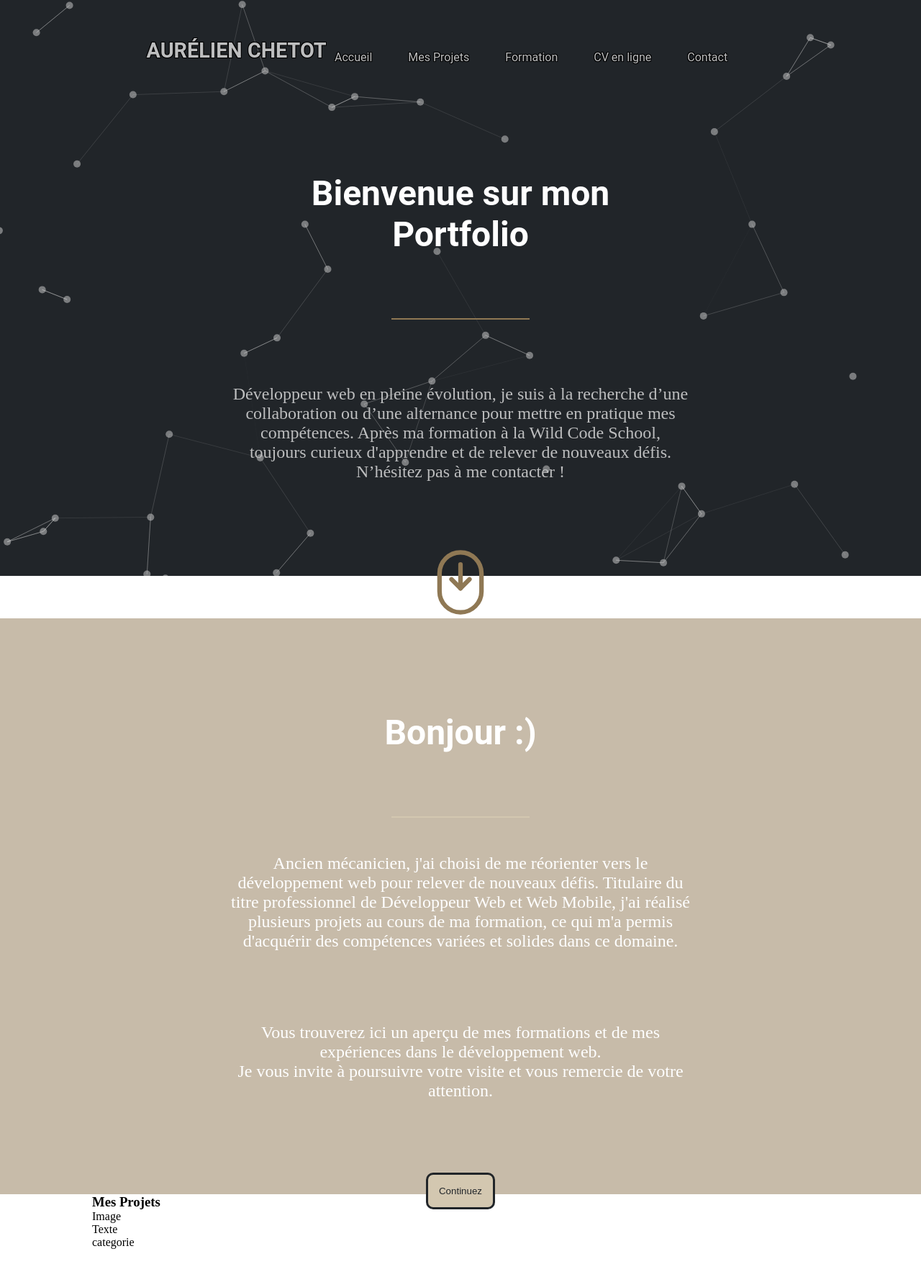
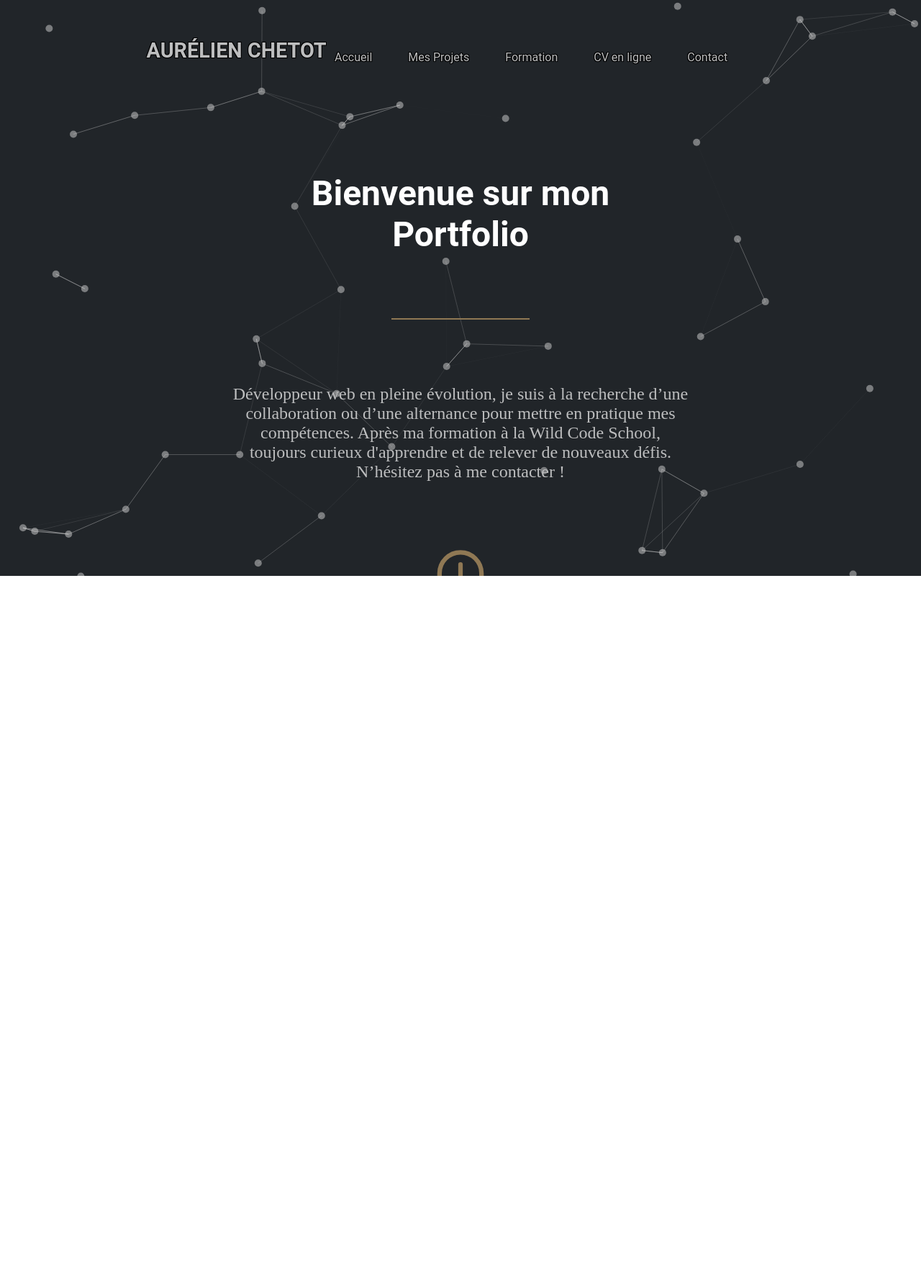
Before and after one commit to AurelienChetot/portfolio-v3, a Next.js app: page / in a window 1280 px wide. Shown: the top 1774 px of the page at 72% size. After the commit the page ends 800 px from the top, so only its background shows below. Built offline with nearby package versions, Linux system fonts and the light colour scheme.

Commit message:
fix scroll effect

```diff
--- /dev/null
+++ b/src/app/components/Projet.jsx
@@ -0,0 +1,12 @@
+export default function Projet() {
+  return (
+    <section id="projet" className="section-projet">
+      <div className="projet-container">
+        <h3>Mes Projets</h3>
+        <p>Image</p>
+        <p>Texte</p>
+        <p>categorie</p>
+      </div>
+    </section>
+  );
+}
--- a/src/app/page.jsx
+++ b/src/app/page.jsx
@@ -6,23 +6,14 @@
 import MENU from "../app/assets/svg/menu.svg";
 import CROSS from "../app/assets/svg/cross.svg";
 
-// import particle
+// import components
 import BgParticle from "../app/components/BgParticle";
+import Projet from "../app/components/Projet";
 
 // import react
 import { useState } from "react";
 
 export default function Home() {
-  // scroll li
-  const handleScroll = (id) => {
-    const element = document.getElementById(id);
-    if (element) {
-      window.scrollTo({
-        top: element.offsetTop,
-      });
-    }
-  };
-
   // menu burger
   const [menuOpen, setMenuOpen] = useState(false);
 
@@ -31,6 +22,18 @@
   };
   const closeMenu = () => {
     setMenuOpen(false);
+  };
+
+  const handleScroll = (event, id) => {
+    // Empeche le comportement du lien "#"
+    event.preventDefault();
+    // Recupere l'element ciblé (id)
+    const element = document.getElementById(id);
+    // fait défiler la page vers l'element
+    if (element) {
+      element.scrollIntoView({ behavior: "auto" });
+    }
+    closeMenu();
   };
 
   return (
@@ -43,13 +46,10 @@
               <Image className="menu-svg" src={MENU} alt="menuSvg" />
             </span>
           </a>
-          <h1
-            onClick={() => {
-              handleScroll("top-page");
-              closeMenu();
-            }}
-          >
-            AURÉLIEN CHETOT
+          <h1>
+            <a href="#top-page" onClick={(e) => handleScroll(e, "top-page")}>
+              AURÉLIEN CHETOT
+            </a>
           </h1>
           <div className={menuOpen ? "sidenav active" : "sidenav"}>
             <a className="close" onClick={toggleMenu}>
@@ -58,21 +58,18 @@
               </span>
             </a>
             <ul>
-              <li
-                onClick={() => {
-                  handleScroll("presentation");
-                  closeMenu();
-                }}
-              >
-                Accueil
+              <li>
+                <a
+                  href="#presentation"
+                  onClick={(e) => handleScroll(e, "presentation")}
+                >
+                  Accueil
+                </a>
               </li>
-              <li
-                onClick={() => {
-                  handleScroll("projet");
-                  closeMenu();
-                }}
-              >
-                Mes Projets
+              <li>
+                <a href="#projet" onClick={(e) => handleScroll(e, "projet")}>
+                  Mes Projets
+                </a>
               </li>
               <li>Formation</li>
               <li>CV en ligne</li>
@@ -112,23 +109,12 @@
         </p>
 
         <div className="button-container">
-          <button
-            onClick={() => {
-              handleScroll("projet");
-            }}
-          >
-            Continuez
-          </button>
+          <a href="#projet" onClick={(e) => handleScroll(e, "projet")}>
+            <button>Continuez</button>
+          </a>
         </div>
       </section>
-      <section id="projet" className="section-projet">
-        <div className="projet-container">
-          <h3>Mes Projets</h3>
-          <p>Image</p>
-          <p>Texte</p>
-          <p>categorie</p>
-        </div>
-      </section>
+      <Projet />
     </main>
   );
 }
--- a/src/styles/global.scss
+++ b/src/styles/global.scss
@@ -1,6 +1,7 @@
 @import "abstracts/variables";
 @import "abstracts/mixins";
 @import "pages/page";
+@import "pages/projet.scss";
 
 * {
   margin: 0;
--- a/src/styles/pages/page.scss
+++ b/src/styles/pages/page.scss
@@ -1,4 +1,23 @@
 .container-page {
+  // Scroll effect
+  scroll-snap-type: y mandatory;
+  overflow-y: scroll;
+  height: 100vh;
+
+  section {
+    scroll-snap-align: start;
+  }
+
+  // Scroll bar remove
+  &::-webkit-scrollbar {
+    display: none; /* Pour Chrome, Safari et Opera */
+  }
+
+  & {
+    -ms-overflow-style: none; /* Pour Internet Explorer et Edge */
+    scrollbar-width: none; /* Pour Firefox */
+  }
+
   // nav style
   nav {
     position: fixed;
@@ -106,18 +125,6 @@
       text-align: center;
       color: $primary-color;
       padding: 50px 25vw;
-    }
-  }
-
-  .section-projet {
-    height: auto;
-    // background-color: $darkblue-color;
-    // background-color: rgba(223, 223, 223, 0.8);
-    .projet-container {
-      height: 100vh;
-      margin: 0 10vw;
-      background-color: rgba(255, 255, 255, 0.8);
-      // background-color: rgba(255, 255, 255, 0.4);
     }
   }
 
--- /dev/null
+++ b/src/styles/pages/projet.scss
@@ -0,0 +1,23 @@
+.container-page {
+  // Title
+  h3 {
+    text-align: center;
+    text-decoration: underline;
+    font-size: 2.4rem;
+    padding-top: 150px;
+    text-underline-offset: 5px;
+    text-decoration-color: $primary-color;
+    color: $secondary-color;
+    font-family: $font-family;
+  }
+  // section projet
+  .section-projet {
+    height: auto;
+    background-color: $darkblue-color;
+
+    .projet-container {
+      height: 100vh;
+      margin: 0 10vw;
+    }
+  }
+}
```
